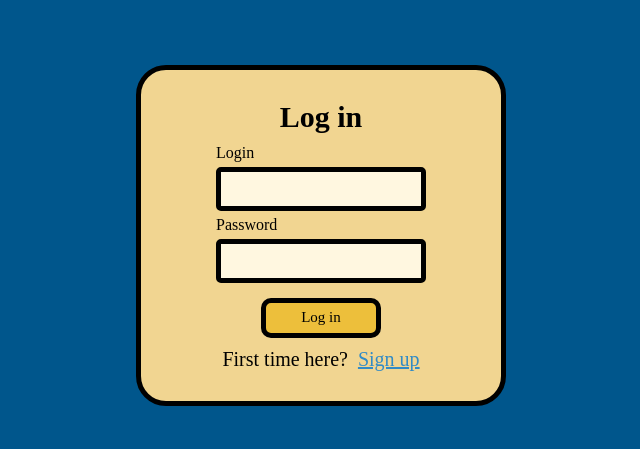
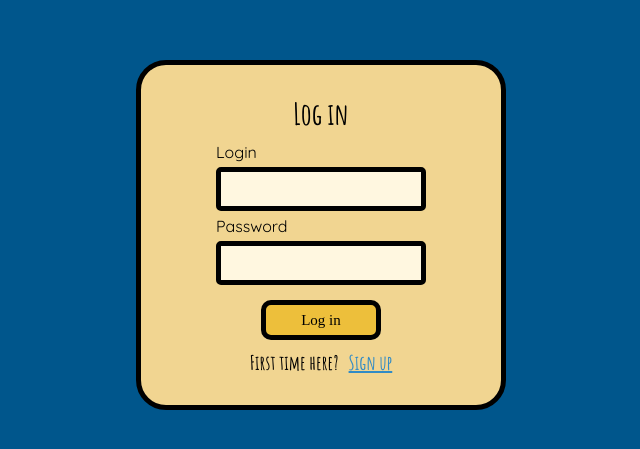
Before and after one commit to KNIDZE/my_trello, a React (Create React App) app: page /login in a window 1280 px wide. Shown: the part 185-634 px from the top of the page, without its empty margins (319-959 px from the left). Built offline with nearby package versions, Linux system fonts and the light colour scheme; no server answers.

Commit message:
change font

```diff
--- a/src/pages/Board/board.scss
+++ b/src/pages/Board/board.scss
@@ -1,16 +1,11 @@
-@font-face {
-  font-family: 'Pacifico', cursive;
-  src: url('https://fonts.googleapis.com/css2?family=Pacifico&display=swap');
-}
-@font-face {
-  font-family: 'Amatic SC', cursive;
-  src: url('https://fonts.googleapis.com/css2?family=Amatic+SC:wght@700&display=swap');
-}
+@import url('https://fonts.googleapis.com/css2?family=Quicksand&display=swap');
+@import url('https://fonts.googleapis.com/css2?family=Amatic+SC:wght@700&display=swap');
+
 :root{
   --delete-color: #ff7676;
   --bg-color: rgb(0, 86, 140);
-  --main-font: 'Pacifico', cursive;
-  --secondary-font: 'Amatic SC', cursive;
+  --main-font: 'Quicksand', sans-serif;
+  --secondary-font: 'Amatic SC';
   --main-border: 5px solid black;
 }
 body{
--- a/src/pages/Login/login.scss
+++ b/src/pages/Login/login.scss
@@ -30,7 +30,7 @@ $out-animation-time: 500ms;
   width: 70%;
 }
 .login_input{
-  font-family: 'Pacifico', cursive;
+  font-family: var(--main-font);
   width: calc(100% - 4px - 10px);
   height: 30px;
   padding: 2px;
```
